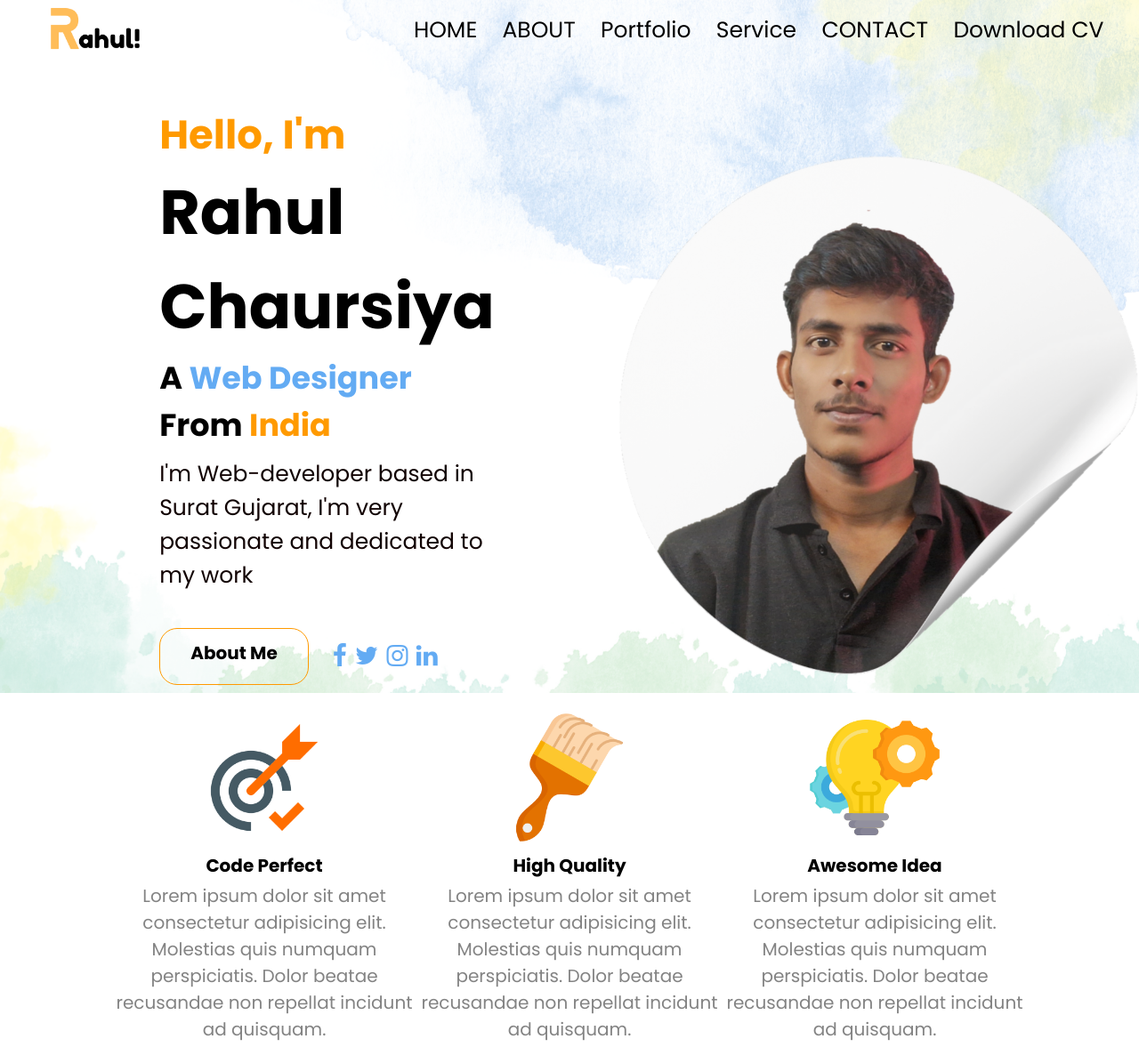
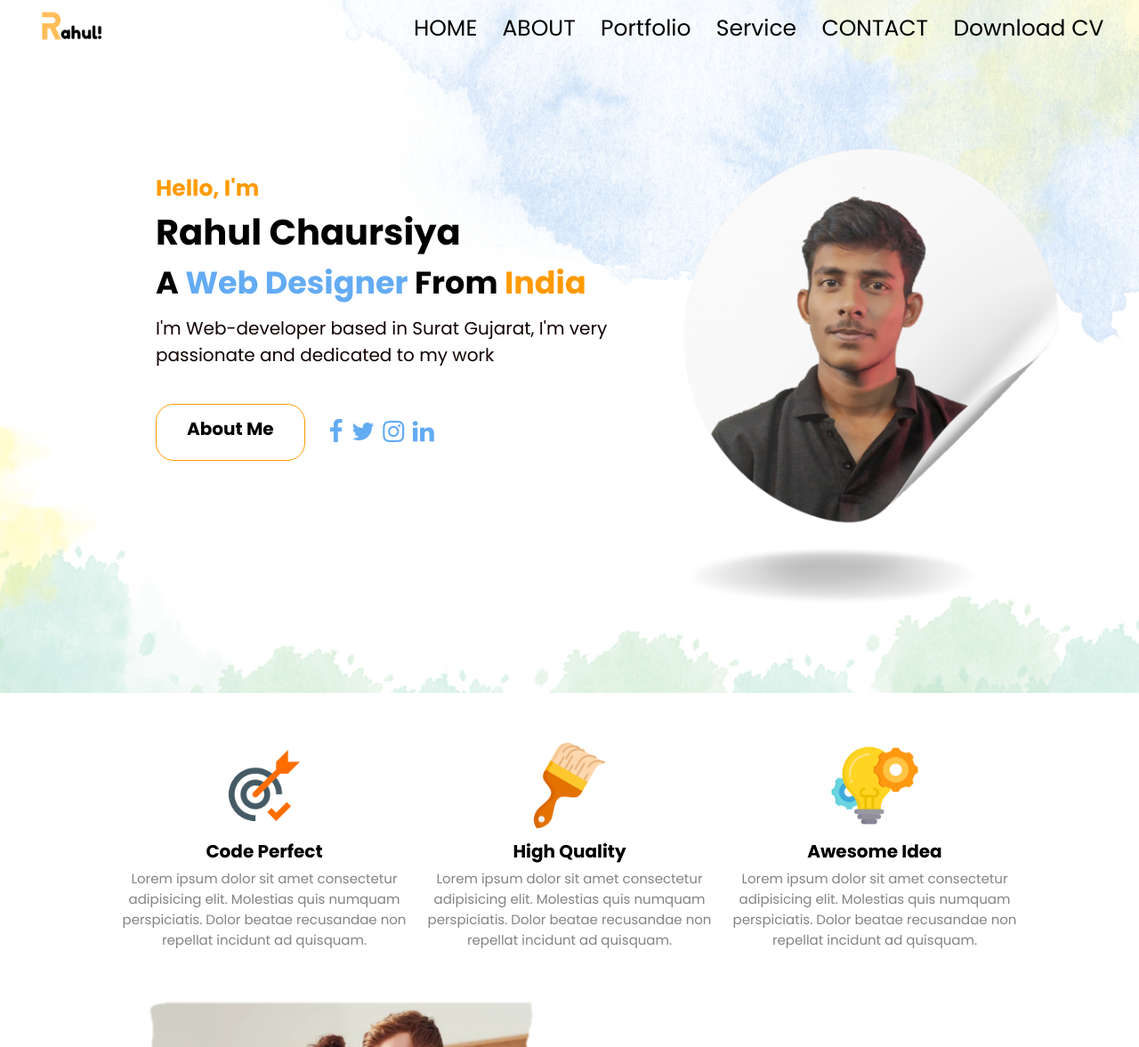
Before and after one commit to goodguyrahuls/Rahul_portfolio.in, a plain HTML site: page index.html in a window 1280 px wide. Shown: the part 23-1200 px from the top of the page at 89% size. Drawn offline with Linux system fonts and the light colour scheme.

Commit message:
Update style.css

```diff
--- a/style.css
+++ b/style.css
@@ -26,7 +26,7 @@
 }
 
 img {
-    width: 150px;
+    width: 100px;
 }
 
 .nav-links {
@@ -72,7 +72,7 @@ img {
 }
 
 .text-box {
-    padding-left: 125px;
+    padding-left: 80px;
     width: 100%;
     text-align: start;
 }
@@ -84,8 +84,8 @@ img {
 .homepic img {
     padding-top: 50px;
     padding-bottom: 0px;
-    padding-left: 112px;
-    width: 605px;
+    padding-left: 40px;
+    width: 437px;
     transition: transform .2s;
 }
 
@@ -95,12 +95,12 @@ img {
 
 
 .text-box h2 {
-    font-size: 45px;
+    font-size: 25px;
     color: #ff9a00;
 }
 
 .text-box h1 {
-    font-size: 70px;
+    font-size: 40px;
 }
 
 .text-box h5 {
@@ -117,7 +117,7 @@ img {
 
 .text-box p {
     margin: 10px 0 40px;
-    font-size: 25px;
+    font-size: 20px;
     color: #110202;
 }
 
@@ -184,7 +184,7 @@ nav .fa {
     margin: auto;
     justify-content: space-evenly;
     text-align: center;
-    padding: 20px;
+    padding: 54px 0 0;
     display: flex;
     gap: 5px;
 }
@@ -197,7 +197,7 @@ nav .fa {
 
 .phase1 p {
     padding: 2px;
-    font-size: 20px;
+    font-size: 15px;
     color: #0c0c0b82;
 }
 
@@ -274,12 +274,13 @@ nav .fa {
 
 .pottext h2 {
     color: #ff9a00;
-    font-size: 30px;
+    font-size: 35px;
 }
 
 .pottext p {
     color: #232221;
     font-size: 20px;
+    padding: 10px 0 10px;
 }
 
 .workpage {
```
